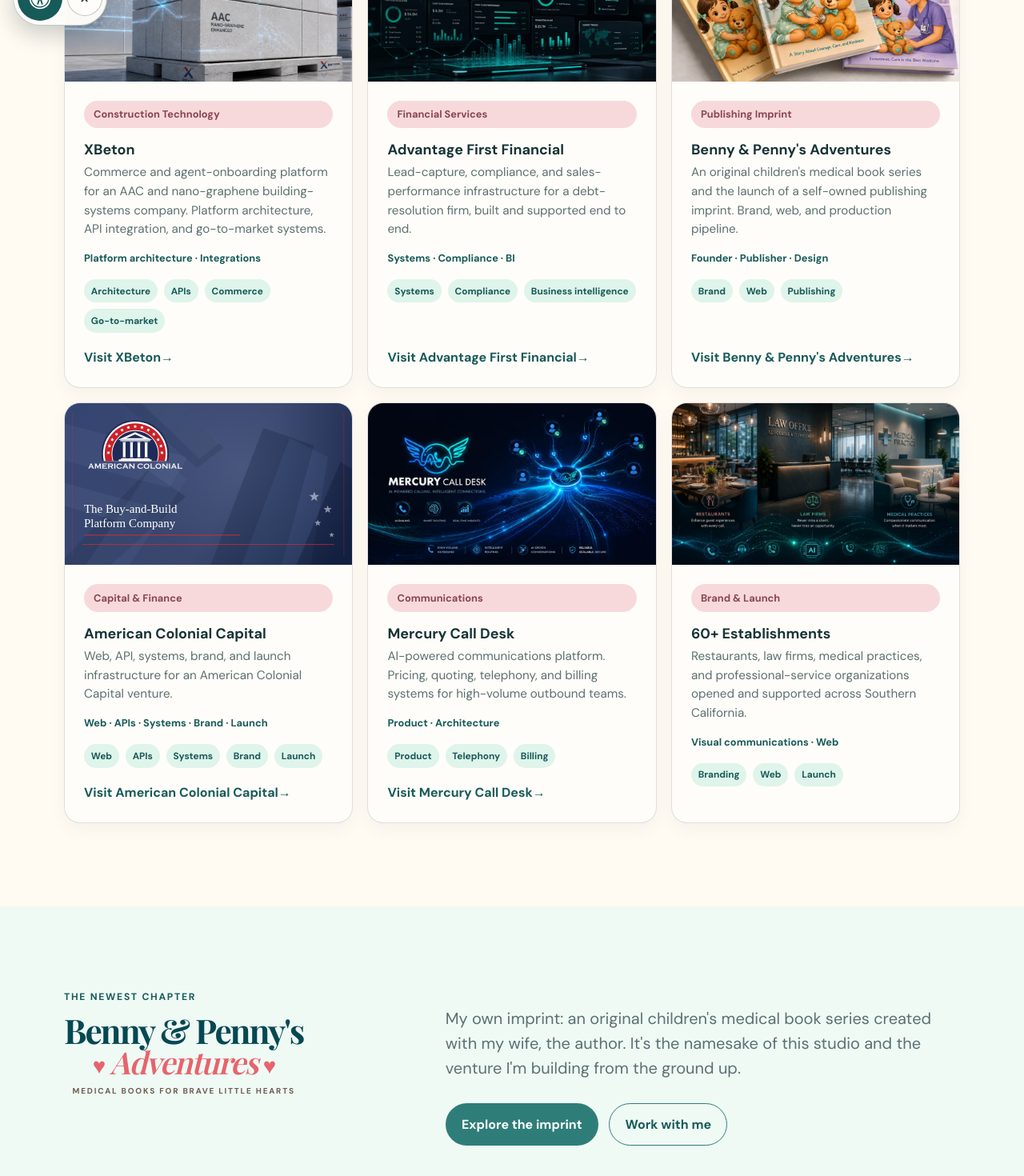
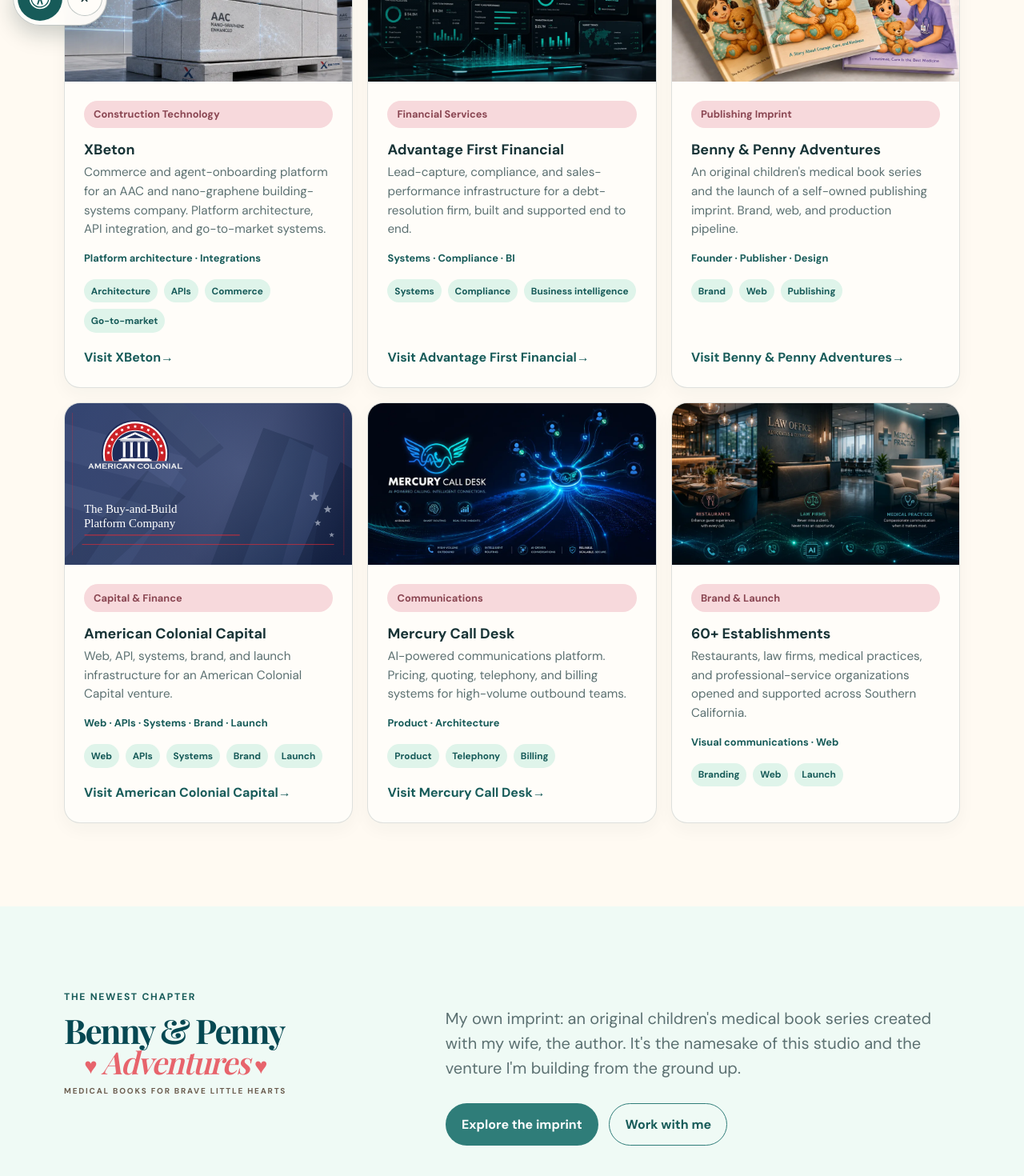
Before and after one commit to hpintojr/bennyandpenny, a Next.js app: page /our-work in a window 1280 px wide. Shown: the part 752-2222 px from the top of the page at 80% size. Built offline with nearby package versions, Linux system fonts and the light colour scheme.

Commit message:
fix: remove apostrophe from tech-company brand name

```diff
--- a/app/our-work/page.tsx
+++ b/app/our-work/page.tsx
@@ -5,11 +5,11 @@ import Link from "next/link";
 export const metadata: Metadata = {
   title: "Work",
   description:
-    "Selected ventures and platforms by Hamilton Pinto Jr. — XBeton, Advantage First Financial, American Colonial Capital, Benny & Penny's Adventures, Mercury Call Desk, and 60+ launched establishments.",
+    "Selected ventures and platforms by Hamilton Pinto Jr. — XBeton, Advantage First Financial, American Colonial Capital, Benny & Penny Adventures, Mercury Call Desk, and 60+ launched establishments.",
   alternates: { canonical: "/our-work" },
   openGraph: {
     url: "/our-work",
-    title: "Work by Benny & Penny's — A Tech Company",
+    title: "Work by Benny & Penny — A Tech Company",
     description:
       "Selected platforms, ventures, brand systems, and publishing work by Hamilton Pinto Jr.",
   },
@@ -39,14 +39,14 @@ const ventures = [
     url: "https://www.advantagefirst.com/",
   },
   {
-    title: "Benny & Penny's Adventures",
+    title: "Benny & Penny Adventures",
     label: "Publishing Imprint",
     description:
       "An original children's medical book series and the launch of a self-owned publishing imprint. Brand, web, and production pipeline.",
     role: "Founder · Publisher · Design",
     tags: ["Brand", "Web", "Publishing"],
     image: "/images/work-adventures-mockup.webp",
-    imageAlt: "Benny and Penny's Adventures children's book collection",
+    imageAlt: "Benny and Penny Adventures children's book collection",
     url: "https://www.bennyandpennyadventures.com/",
   },
   {
@@ -183,7 +183,7 @@ export default function WorkPage() {
             <p className="eyebrow">The newest chapter</p>
             <div className="adventuresBrand adventuresBrand--compact">
               <h2 className="adventuresBrand__name">
-                Benny &amp; Penny&apos;s<span className="visuallyHidden"> Adventures</span>
+                Benny &amp; Penny<span className="visuallyHidden"> Adventures</span>
               </h2>
               <div className="adventuresBrand__adventures" aria-hidden="true">
                 <span>♥</span>
```
